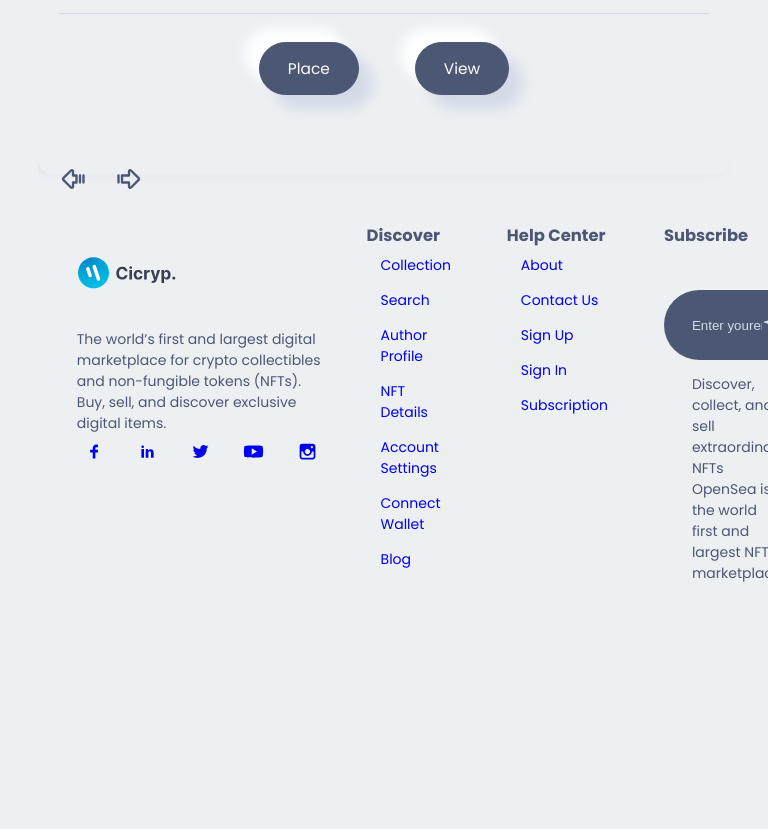
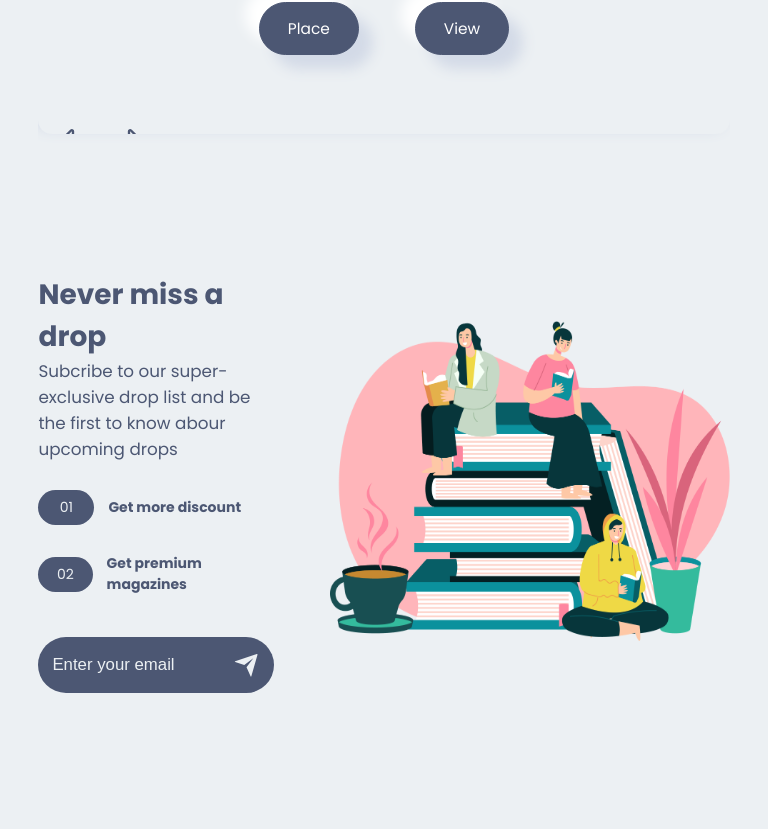
Before and after one commit to witehound/nft-marketplace-client, a Next.js app: page / in a window 768 px wide. Shown: the part 2768-3597 px from the top of the page. Before the commit the page ends 3387 px from the top, so only its background shows below. Built offline with nearby package versions, Linux system fonts and the light colour scheme.

Commit message:
completed jsx layout and styling for subscribe

```diff
--- a/components/BigNftSlider/BigNftSlider.jsx
+++ b/components/BigNftSlider/BigNftSlider.jsx
@@ -68,7 +68,7 @@
       price: "4664 ETH",
       like: 243,
       image: images.user4,
-      nftImage: images.nft_image_1,
+      nftImage: images.nft_image_3,
       time: {
         days: 87,
         hours: 29,
@@ -81,12 +81,16 @@
   const increaMent = useCallback(() => {
     if (idNumber + 1 < sliderData.length) {
       setIdNumber(idNumber + 1);
+    } else {
+      setIdNumber(0);
     }
   }, [idNumber, sliderData.length]);
 
   const decreaMent = useCallback(() => {
     if (idNumber > 0) {
       setIdNumber(idNumber - 1);
+    } else {
+      setIdNumber(sliderData.length - 1);
     }
   }, [idNumber]);
 
--- a/components/BigNftSlider/BigNftSlider.module.css
+++ b/components/BigNftSlider/BigNftSlider.module.css
@@ -17,6 +17,7 @@
   padding: 2rem 1rem;
   z-index: 1111;
   height: 70vh;
+  overflow-y: hidden;
 }
 
 .bignftslider_box_left h2 {
@@ -203,7 +204,7 @@
   }
 
   .bignftslider_box_right_box_image {
-    width: 360px;
-    height: 360px;
+    width: 320px;
+    height: 320px;
   }
 }
--- /dev/null
+++ b/components/Subscribe/Subscribe.jsx
@@ -0,0 +1,49 @@
+import React from "react";
+import { RiSendPlaneFill } from "react-icons/ri";
+import Image from "next/image";
+
+//internal imports
+import Style from "./Subscribe.module.css";
+import images from "../../img";
+
+const Subscribe = () => {
+  return (
+    <div className={Style.subscribe}>
+      <div className={Style.subscribe_box}>
+        <div className={Style.subscribe_box_left}>
+          <h2>Never miss a drop</h2>
+          <p>
+            Subcribe to our super-exclusive drop list and be the first to know
+            abour upcoming drops
+          </p>
+          <div className={Style.subscribe_box_left_box}>
+            <span>01</span>
+            <small>Get more discount</small>
+          </div>
+
+          <div className={Style.subscribe_box_left_box}>
+            <span>02</span>
+            <small>Get premium magazines</small>
+          </div>
+
+          <div className={Style.subscribe_box_left_input}>
+            <input type="email" placeholder="Enter your email" />
+            <RiSendPlaneFill className={Style.subscribe_box_left_input_icon} />
+          </div>
+        </div>
+
+        <div className={Style.subscribe_box_right}>
+          <Image
+            className={Style.subscribe_box_right_image}
+            src={images.update}
+            alt="get update"
+            height={600}
+            width={800}
+          />
+        </div>
+      </div>
+    </div>
+  );
+};
+
+export default Subscribe;
--- /dev/null
+++ b/components/Subscribe/Subscribe.module.css
@@ -0,0 +1,113 @@
+.subscribe {
+  width: 100%;
+}
+
+.subscribe_box {
+  width: 80%;
+  margin: 0 auto;
+  padding: 8rem 0;
+
+  display: grid;
+  grid-template-columns: 1.5fr 2fr;
+  align-items: center;
+}
+
+.subscribe_box_left h2 {
+  font-size: 3rem;
+}
+
+.subscribe_box p {
+  font-size: 1.2rem;
+}
+
+.subscribe_box_left_box {
+  display: flex;
+  align-items: center;
+  gap: 1rem;
+  margin-top: 2rem;
+}
+
+.subscribe_box_left_box small {
+  font-size: 1rem;
+  font-weight: 700;
+}
+
+.subscribe_box_left_box span {
+  background-color: var(--icons-color);
+  color: var(--main-bg-color);
+  padding: 0.5rem 1rem;
+  border-radius: 2rem;
+  width: 4rem;
+  text-align: center;
+}
+
+.subscribe_box_left_input {
+  margin-top: 3rem;
+  padding: 2rem;
+  width: 80%;
+  border-radius: 4rem;
+  background-color: var(--icons-color);
+  color: var(--main-bg-color);
+
+  display: flex;
+  align-items: center;
+}
+
+.subscribe_box_left_input input {
+  background-color: transparent;
+  border: 0;
+  outline: none;
+  width: 90%;
+}
+
+.subscribe_box_left_input input::placeholder {
+  color: var(--main-bg-color);
+  font-size: 1.2rem;
+}
+
+.subscribe_box_left_input_icon {
+  font-size: 2rem;
+}
+
+@media screen and (min-device-width: 320px) and (max-device-width: 768px) {
+  .subscribe_box {
+    width: 90%;
+    grid-template-columns: 1fr;
+    gap: 4rem;
+  }
+  .subscribe_box_left_input {
+    width: 100%;
+    padding: 1rem;
+  }
+
+  .subscribe_box_left h2 {
+    font-size: 2rem;
+  }
+
+  .subscribe_box_right_image {
+    height: 290px;
+    width: 360px;
+  }
+}
+
+@media screen and (min-device-width: 768px) and (max-device-width: 1024px) {
+  .subscribe_box {
+    width: 90%;
+    grid-template-columns: repeat(2, 1fr);
+    gap: 4rem;
+  }
+
+  .subscribe_box_left_input {
+    width: 100%;
+    padding: 1rem;
+  }
+
+  .subscribe_box_left h2 {
+    font-size: 2rem;
+  }
+
+  .subscribe_box_right_image {
+    height: 320px;
+    width: 400px;
+  }
+}
--- a/components/index.js
+++ b/components/index.js
@@ -4,5 +4,6 @@
 import Hero from "./Hero/Hero";
 import Service from "./Service/Service";
 import BigNftSlider from "./BigNftSlider/BigNftSlider";
+import Subscribe from "./Subscribe/Subscribe";
 
-export { Button, Footer, Navbar, Hero, Service, BigNftSlider };
+export { Button, Footer, Navbar, Hero, Service, BigNftSlider, Subscribe };
--- a/pages/index.js
+++ b/pages/index.js
@@ -2,7 +2,7 @@
 
 //INTERENAL import
 import styles from "../styles/index.module.css";
-import { Hero, Service, BigNftSlider } from "../components";
+import { Hero, Service, BigNftSlider, Subscribe } from "../components";
 
 const Home = () => {
   return (
@@ -10,6 +10,7 @@
       <Hero />
       <Service />
       <BigNftSlider />
+      <Subscribe />
     </div>
   );
 };
```
